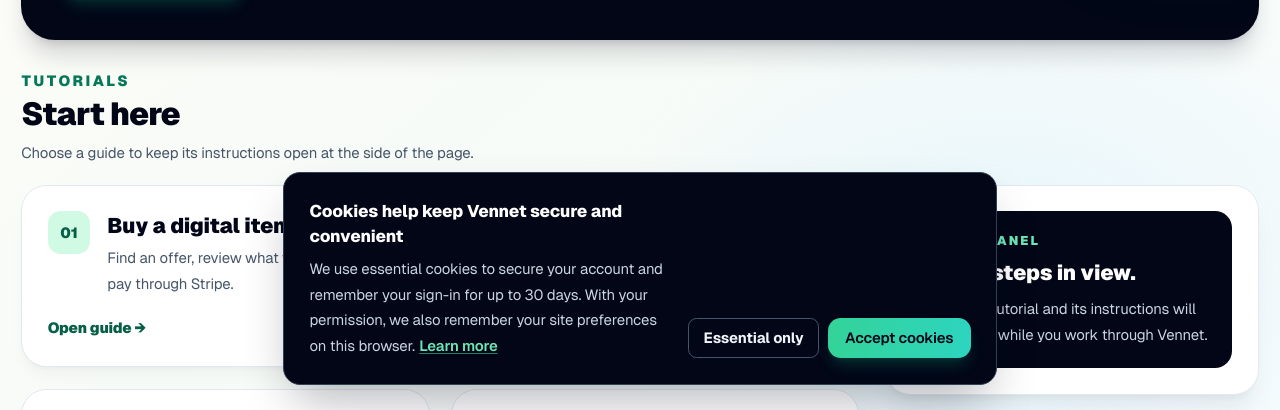
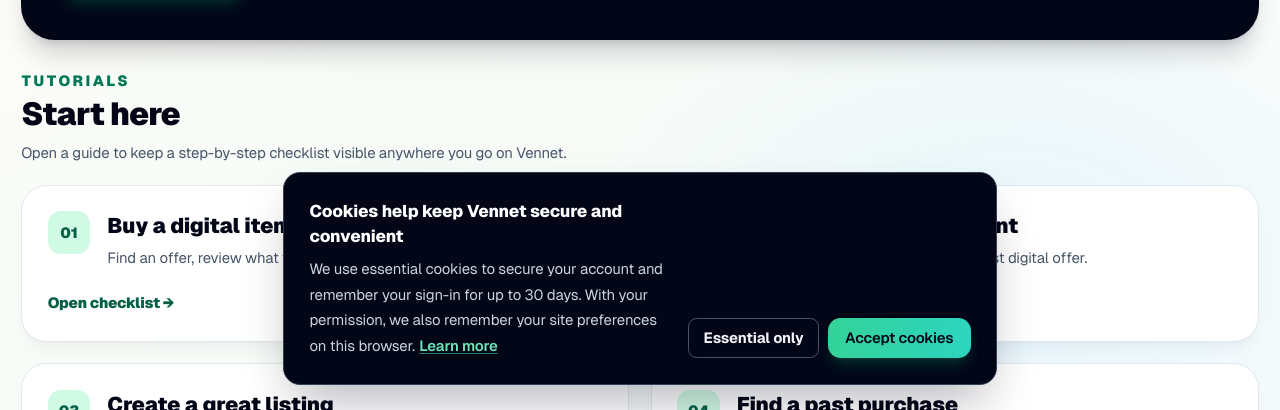
Before and after one commit to MagroOwner/Vennet, a Next.js app: page /help in a window 1280 px wide. Shown: the part 390-800 px from the top of the page. Built offline with nearby package versions, Linux system fonts and the light colour scheme; no server answers; the database is empty.

Commit message:
Open persistent guide checklist from help

```diff
--- a/src/components/HelpGuides.tsx
+++ b/src/components/HelpGuides.tsx
@@ -1,20 +1,9 @@
 "use client";
 
-import { useState } from "react";
-
-const guides = [
-  { number: "01", title: "Buy a digital item", summary: "Find an offer, review what you receive, and pay through Stripe.", steps: ["Open Explore and choose a category or use marketplace filters.", "Read the delivery, license, compatibility, and support details.", "Use Buy now or add compatible offers to your cart.", "After payment, open My library for files, access instructions, and seller support."] },
-  { number: "02", title: "Set up your seller account", summary: "Connect Stripe before creating your first digital offer.", steps: ["Open Seller tools in the header.", "Choose Payout setup and complete Stripe onboarding.", "Return to Seller tools and select Create a listing.", "Add complete delivery and support information before publishing."] },
-  { number: "03", title: "Create a great listing", summary: "Help buyers understand exactly what they are getting.", steps: ["Add a clear title, description, category, and price.", "Upload the digital file or provide accurate access instructions.", "Include license terms, compatibility, update policy, and support expectations.", "Add a preview image or demo, then publish when ready."] },
-  { number: "04", title: "Find a past purchase", summary: "Everything you own lives in one organized library.", steps: ["Choose My library from the top navigation.", "Open the purchase you need.", "Download the file or follow the access instructions.", "Use the purchase support area if you need help from the seller."] },
-];
+import { guides, openGuide } from "./GuidePanel";
 
 export function HelpGuides() {
-  const [selected, setSelected] = useState<(typeof guides)[number] | null>(null);
-  return <section><div className="mb-5"><p className="text-sm font-black uppercase tracking-[.16em] text-emerald-700">Tutorials</p><h2 className="mt-1 text-3xl font-black tracking-tight text-slate-950">Start here</h2><p className="mt-2 text-sm text-slate-600">Choose a guide to keep its instructions open at the side of the page.</p></div>
-    <div className="grid gap-6 xl:grid-cols-[1fr_22rem]">
-      <div className="grid gap-5 md:grid-cols-2">{guides.map((guide) => <button key={guide.number} type="button" onClick={() => setSelected(guide)} className={"rounded-3xl border p-6 text-left shadow-lg shadow-slate-900/[0.04] transition hover:-translate-y-0.5 hover:shadow-xl " + (selected?.number === guide.number ? "border-emerald-400 bg-emerald-50" : "border-slate-200 bg-white")}><div className="flex items-start gap-4"><span className="grid h-10 w-10 shrink-0 place-items-center rounded-xl bg-emerald-100 text-sm font-black text-emerald-800">{guide.number}</span><div><h3 className="text-xl font-black text-slate-950">{guide.title}</h3><p className="mt-1 text-sm leading-6 text-slate-600">{guide.summary}</p></div></div><span className="mt-5 inline-block text-sm font-black text-emerald-800">Open guide →</span></button>)}</div>
-      <aside className="h-fit rounded-3xl border border-slate-200 bg-white p-6 shadow-xl shadow-slate-900/[0.06] xl:sticky xl:top-28">{selected ? <><div className="flex items-start justify-between gap-4"><div><p className="text-xs font-black uppercase tracking-[.16em] text-emerald-700">Guide {selected.number}</p><h3 className="mt-2 text-2xl font-black text-slate-950">{selected.title}</h3></div><button type="button" onClick={() => setSelected(null)} className="rounded-lg border border-slate-200 px-2 py-1 text-sm font-black text-slate-500 hover:bg-slate-50">×</button></div><p className="mt-3 text-sm leading-6 text-slate-600">{selected.summary}</p><ol className="mt-6 space-y-4">{selected.steps.map((step, index) => <li key={step} className="flex gap-3 text-sm leading-6 text-slate-700"><span className="grid h-6 w-6 shrink-0 place-items-center rounded-full bg-emerald-100 text-xs font-black text-emerald-800">{index + 1}</span><span>{step}</span></li>)}</ol></> : <div className="rounded-2xl bg-slate-950 p-5 text-white"><p className="text-xs font-black uppercase tracking-[.16em] text-emerald-300">Guide panel</p><h3 className="mt-2 text-xl font-black">Keep steps in view.</h3><p className="mt-2 text-sm leading-6 text-slate-300">Select a tutorial and its instructions will stay here while you work through Vennet.</p></div>}</aside>
-    </div>
+  return <section><div className="mb-5"><p className="text-sm font-black uppercase tracking-[.16em] text-emerald-700">Tutorials</p><h2 className="mt-1 text-3xl font-black tracking-tight text-slate-950">Start here</h2><p className="mt-2 text-sm text-slate-600">Open a guide to keep a step-by-step checklist visible anywhere you go on Vennet.</p></div>
+    <div className="grid gap-5 md:grid-cols-2">{guides.map((guide) => <button key={guide.id} type="button" onClick={() => openGuide(guide.id)} className="rounded-3xl border border-slate-200 bg-white p-6 text-left shadow-lg shadow-slate-900/[0.04] transition hover:-translate-y-0.5 hover:border-emerald-300 hover:shadow-xl"><div className="flex items-start gap-4"><span className="grid h-10 w-10 shrink-0 place-items-center rounded-xl bg-emerald-100 text-sm font-black text-emerald-800">{guide.number}</span><div><h3 className="text-xl font-black text-slate-950">{guide.title}</h3><p className="mt-1 text-sm leading-6 text-slate-600">{guide.summary}</p></div></div><span className="mt-5 inline-block text-sm font-black text-emerald-800">Open checklist →</span></button>)}</div>
   </section>;
 }
```
